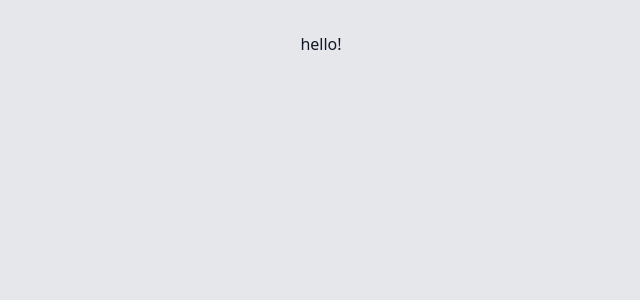
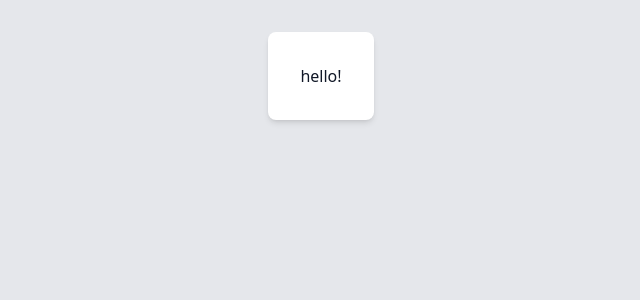
Before and after one commit to phyrisrose/frontend-tickets, a Next.js app: page / in a window 1280 px wide. Shown: the top 300 px of the page, without its empty margins (319-959 px from the left). Built offline with nearby package versions, Linux system fonts and the light colour scheme.

Commit message:
adding `components` folder, and `Card`

```diff
--- a/src/app/page.tsx
+++ b/src/app/page.tsx
@@ -1,5 +1,9 @@
-import Image from 'next/image';
+import { Card } from '@/components';
 
 export default function Home() {
-  return <main>hello!</main>;
+  return (
+    <main className="min-w-20">
+      <Card className="p-8">hello!</Card>
+    </main>
+  );
 }
--- /dev/null
+++ b/src/components/card.tsx
@@ -0,0 +1,38 @@
+import { PropsWithChildren } from 'react';
+
+interface CardProps {
+  hoverEffect?: boolean;
+  className?: string; // any additional class names as a string of space-separated classes
+  group?: string;
+}
+
+export default function Card({
+  children,
+  hoverEffect = false,
+  className = '',
+  group,
+}: PropsWithChildren<CardProps>) {
+  const hoverEffectClasses = [
+    'hover:scale-110',
+    'hover:cursor-pointer',
+    'transform',
+    'transition',
+    'duration-500',
+  ];
+
+  return (
+    <div
+      className={[
+        'bg-white',
+        'rounded-lg',
+        'overflow-hidden',
+        'shadow-md',
+        hoverEffect && hoverEffectClasses.join(' '),
+        group && `group/${group}`,
+        className,
+      ].join(' ')}
+    >
+      {children}
+    </div>
+  );
+}
--- /dev/null
+++ b/src/components/index.ts
@@ -0,0 +1 @@
+export { default as Card } from './card';
```
